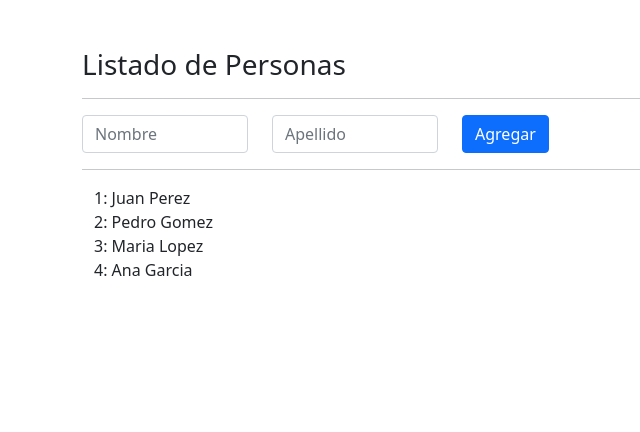
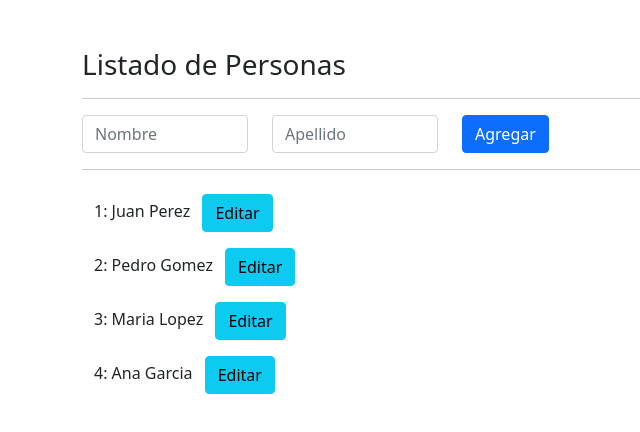
Before and after one commit to FedeAletti/listado-angular, an Angular app: page / in a window 1280 px wide. Shown: the top 432 px of the page, without its empty margins (0-640 px from the left). Built offline with nearby package versions, Linux system fonts and the light colour scheme.

Commit message:
Subscripcion entre componentes para comunicacion

```diff
--- a/src/app/formulario/formulario.component.ts
+++ b/src/app/formulario/formulario.component.ts
@@ -15,7 +15,11 @@ export class FormularioComponent {
   constructor(
     private loggingService: LoggingService,
     private personasService: PersonasService
-  ) {}
+  ) {
+    this.personasService.saludar.subscribe((indice: number) =>
+      alert('El indice es: ' + (indice + 1))
+    );
+  }
 
   agregarPersona() {
     if (
--- a/src/app/persona/persona.component.html
+++ b/src/app/persona/persona.component.html
@@ -1,7 +1,13 @@
 <div class="container">
   <div class="row">
     <div class="col">
-      <div>{{ indice + 1 }}: {{ persona.nombre }} {{ persona.apellido }}</div>
+      <div>
+        {{ indice + 1 }}: {{ persona.nombre }} {{ persona.apellido }}
+
+        <button type="submit" class="btn btn-info m-2" (click)="emitirSaludo()">
+          Editar
+        </button>
+      </div>
     </div>
   </div>
 </div>
--- a/src/app/persona/persona.component.ts
+++ b/src/app/persona/persona.component.ts
@@ -1,5 +1,6 @@
 import { Component, Input, OnInit } from '@angular/core';
 import { Persona } from '../persona.model';
+import { PersonasService } from '../personas.service';
 
 @Component({
   selector: 'app-persona',
@@ -9,4 +10,10 @@ import { Persona } from '../persona.model';
 export class PersonaComponent {
   @Input() persona: Persona;
   @Input() indice: number;
+
+  constructor(private personasService: PersonasService) {}
+
+  emitirSaludo() {
+    this.personasService.saludar.emit(this.indice);
+  }
 }
--- a/src/app/personas.service.ts
+++ b/src/app/personas.service.ts
@@ -1,4 +1,4 @@
-import { Injectable } from '@angular/core';
+import { EventEmitter, Injectable } from '@angular/core';
 import { LoggingService } from './LoggingService.service';
 import { Persona } from './persona.model';
 
@@ -11,6 +11,8 @@ export class PersonasService {
     new Persona('Ana', 'Garcia'),
   ];
 
+  saludar = new EventEmitter<number>();
+
   constructor(private loggingService: LoggingService) {}
 
   agregarPersona(persona: Persona) {
```
